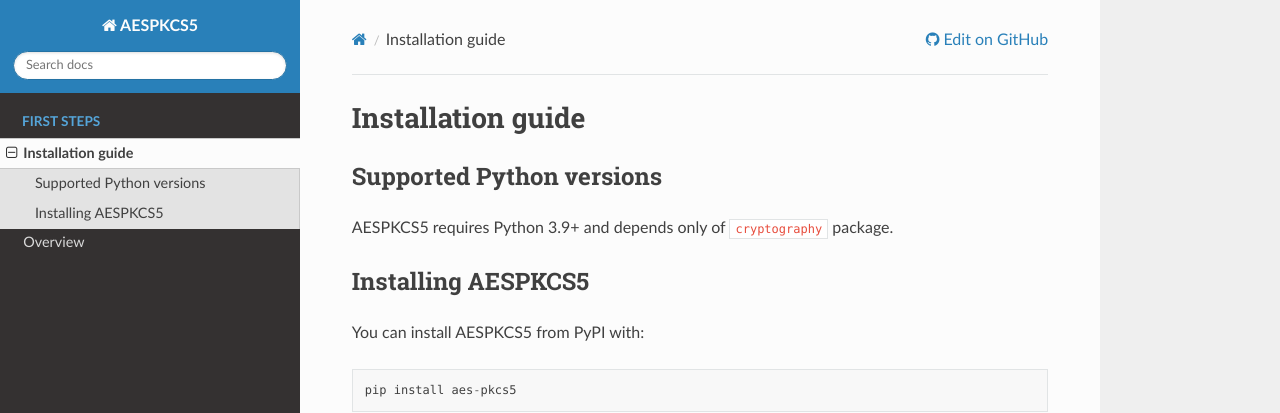
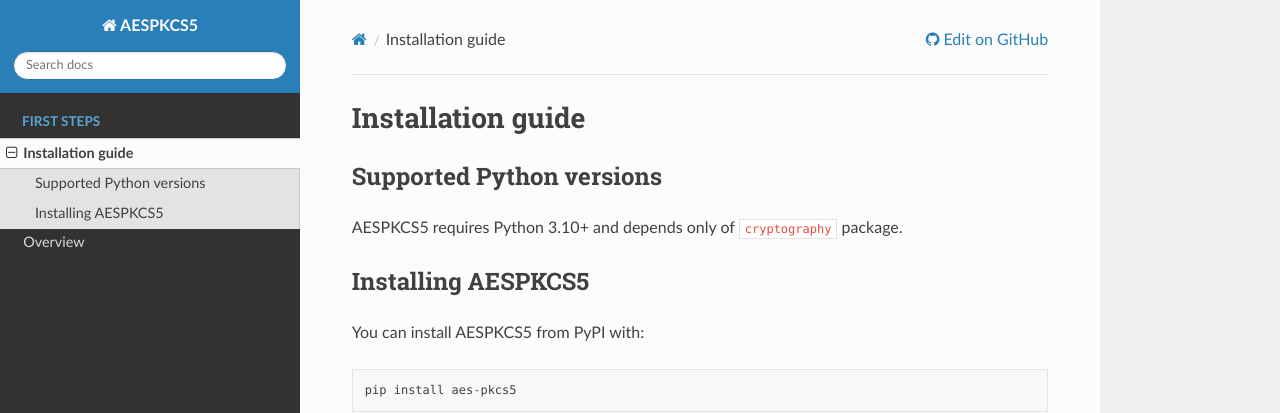
Before and after one commit to Laerte/aes_pkcs5, a Sphinx documentation site: the page built from docs/install.rst, in a window 1280 px wide. Shown: the top 413 px of the page. Built offline with Sphinx 7.4.7 and the Read the Docs theme 3.1.0, drawn with Linux system fonts in a browser that asks for light colours.

Commit message:
Drop Python 3.9 support and add support for Python 3.14

```diff
--- a/README.rst
+++ b/README.rst
@@ -26,7 +26,7 @@
 ============
 Requirements
 ============
-* Python 3.9+
+* Python 3.10+
 
 Install
 =======
--- a/docs/install.rst
+++ b/docs/install.rst
@@ -5,7 +5,7 @@
 Supported Python versions
 =========================
 
-AESPKCS5 requires Python 3.9+ and depends only of ``cryptography`` package.
+AESPKCS5 requires Python 3.10+ and depends only of ``cryptography`` package.
 
 Installing AESPKCS5
 ====================
--- a/pyproject.toml
+++ b/pyproject.toml
@@ -21,16 +21,16 @@
     "Operating System :: OS Independent",
     "Programming Language :: Python",
     "Programming Language :: Python :: 3",
-    "Programming Language :: Python :: 3.9",
     "Programming Language :: Python :: 3.10",
     "Programming Language :: Python :: 3.11",
     "Programming Language :: Python :: 3.12",
     "Programming Language :: Python :: 3.13",
+    "Programming Language :: Python :: 3.14",
     "Programming Language :: Python :: Implementation :: CPython",
     "Programming Language :: Python :: Implementation :: PyPy",
     "Topic :: Software Development :: Libraries :: Python Modules"
 ]
-requires-python = ">= 3.9"
+requires-python = ">= 3.10"
 dependencies = [
     "cryptography >= 41.0.2"
 ]
```
Also changed, not shown: 1 other file.
